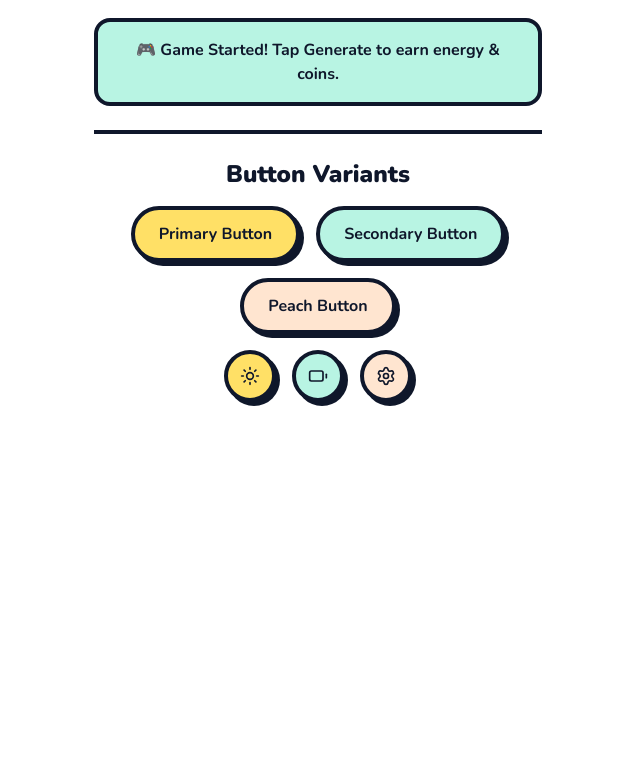
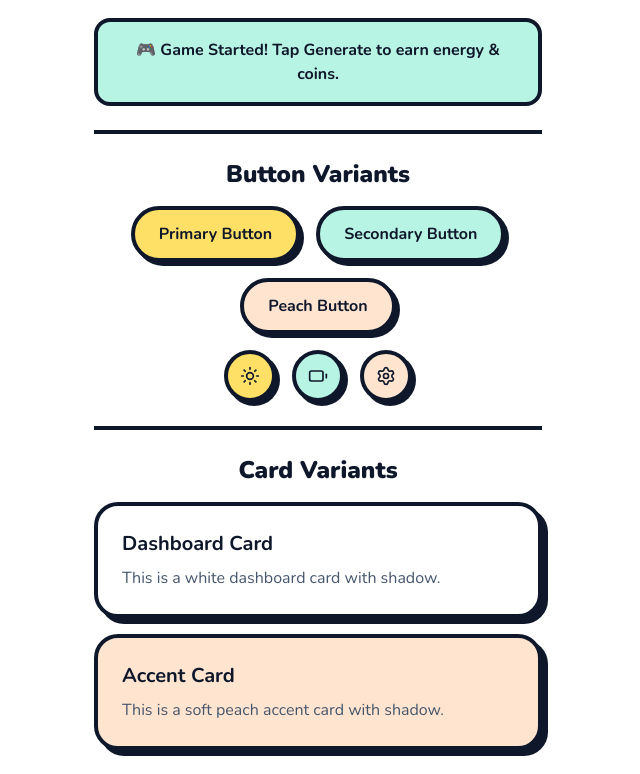
Before and after one commit to QuadCoreOrg/SolarCast, a React (Vite) app: page / in a window 1280 px wide. Shown: the part 718-1492 px from the top of the page, without its empty margins (322-962 px from the left). Before the commit the page ends 1144 px from the top, so only its background shows below. Built offline with nearby package versions, Linux system fonts and the light colour scheme.

Commit message:
Add Card component to App and implement card variants for dashboard and accent styles

```diff
--- a/src/App.jsx
+++ b/src/App.jsx
@@ -2,6 +2,7 @@ import React from "react";
 import useGameStore from "./store/useGameStore";
 import { motion } from "framer-motion";
 import Button from "./components/Button";
+import Card from "./components/Card";
 import { Sun, Battery, Settings } from "lucide-react";
 
 function App() {
@@ -147,6 +148,20 @@ function App() {
           </div>
         </div>
 
+        <div className="border-t-4 border-slate-900 pt-6 mt-6">
+          <h2 className="font-black text-2xl mb-4 text-center">Card Variants</h2>
+          <div className="flex flex-col gap-4">
+            <Card variant="dashboard">
+              <h3 className="font-bold text-xl mb-2">Dashboard Card</h3>
+              <p className="text-slate-600">This is a white dashboard card with shadow.</p>
+            </Card>
+            <Card variant="accent">
+              <h3 className="font-bold text-xl mb-2">Accent Card</h3>
+              <p className="text-slate-600">This is a soft peach accent card with shadow.</p>
+            </Card>
+          </div>
+        </div>
+
       </div>
     </div>
   );
--- /dev/null
+++ b/src/components/Card.jsx
@@ -0,0 +1,18 @@
+const variants = {
+  dashboard: 'bg-white',
+  accent: 'bg-soft-peach',
+};
+
+const baseClasses = 'border-4 border-slate-900 rounded-3xl p-6 shadow-[6px_6px_0px_0px_#0f172a]';
+
+function Card({ children, variant = 'dashboard', className = '', ...props }) {
+  const variantClasses = variants[variant] || variants.dashboard;
+
+  return (
+    <div className={`${baseClasses} ${variantClasses} ${className}`} {...props}>
+      {children}
+    </div>
+  );
+}
+
+export default Card;
--- a/tasks/01-components.md
+++ b/tasks/01-components.md
@@ -14,10 +14,10 @@ Bu doküman, SolarCast projesinin ortak UI bileşenlerini `design-system.md` ve
 
 ### 2. Card Component (`<Card />`)
 
-- [ ] `variant` prop'u alacak (dashboard, accent).
-- [ ] **Dashboard:** `bg-white border-4 border-slate-900 rounded-3xl p-6 shadow-[6px_6px_0px_0px_#0f172a]`
-- [ ] **Accent:** `bg-soft-peach` tabanlı aynı tasarım.
-- [ ] İçerik render edebilmesi için `children` prop'u alacak.
+- [x] `variant` prop'u alacak (dashboard, accent).
+- [x] **Dashboard:** `bg-white border-4 border-slate-900 rounded-3xl p-6 shadow-[6px_6px_0px_0px_#0f172a]`
+- [x] **Accent:** `bg-soft-peach` tabanlı aynı tasarım.
+- [x] İçerik render edebilmesi için `children` prop'u alacak.
 
 ### 3. Badge Component (`<Badge />`)
 
```
